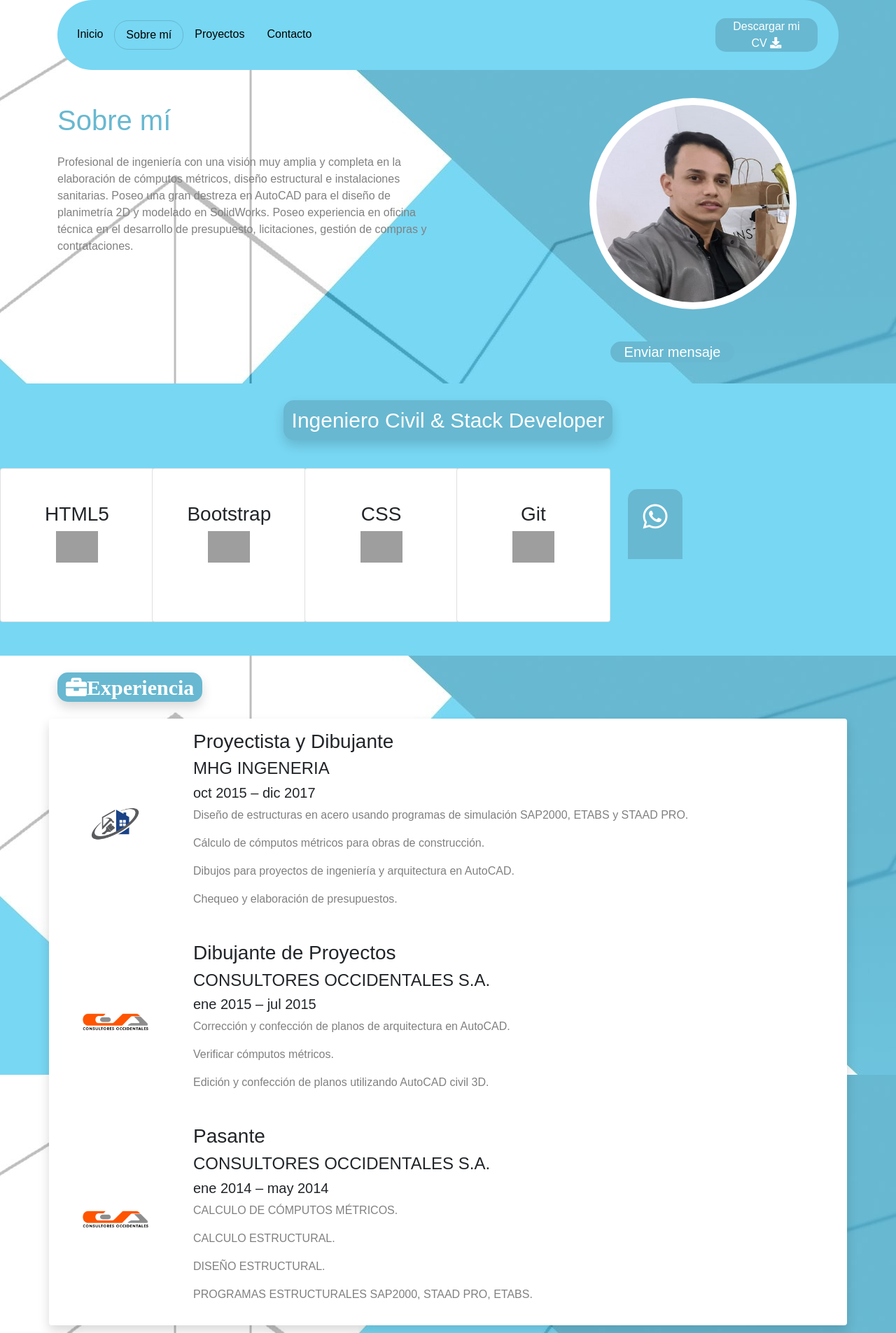
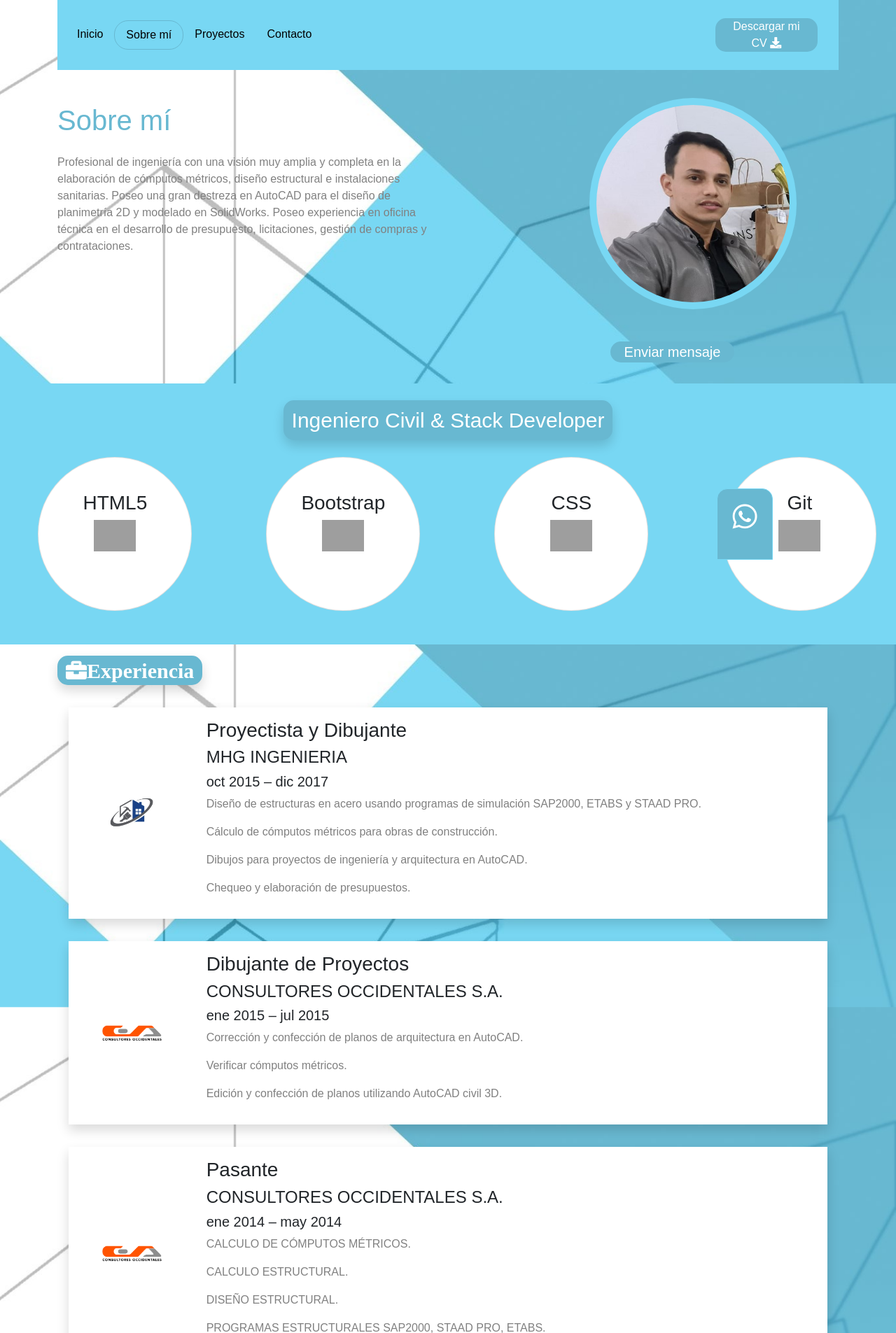
Before and after one commit to ggerman57/portfolio, a PHP site: page /sobre-mi.html in a window 1280 px wide. Shown: the top 1905 px of the page at 70% size. Run offline with PHP 8.4, Linux system fonts and the light colour scheme; grey boxes are pictures that could not be loaded.

Commit message:
cambio 18-5

```diff
--- a/css/estilos.css
+++ b/css/estilos.css
@@ -10,13 +10,15 @@ body{
 #proyectos{
     background-image: url(../images/azul3.jpg);
     background-size: 100%;
-    background-repeat: no-repeat;
 }
 #inicio{
     background-image: url(../images/azul3.jpg);
+    background-repeat: no-repeat;
+    background-size: 100%;
 }
 #sobre-mi{
     background-image: url(../images/azul3.jpg);
+    background-size: 100%;
 }
 p{
     color: grey;
@@ -35,10 +37,22 @@ nav .active{
     border-radius: 20px;
     text-align: center !important;
 }
+p.shadow.bienvenidos{
+    background-color: transparent;
+    border-radius: 20px;
+    border: 1px solid white;
+    color: black;
+}
 .cohete{
     height: 350px;
 }
 .cohete:hover{
+    transform: scale(1.1);
+}
+.ingcivil{
+    height: 350px;
+}
+.ingcivil:hover{
     transform: scale(1.1);
 }
 input, textarea, .btn{
@@ -52,10 +66,14 @@ input, textarea, .btn{
     color: white;
     border-radius: 1px solid #68b8d1;
 }
-.img-circle {
+.img-circle-2{
     margin: 1em auto;
-    display: block;
-    background-color: #fff;
+    background-color: #78d7f3;
+    padding: 10px;
+    border-radius: 50%;
+}
+.img-circle{
+    background-color: #white;
     padding: 10px;
     border-radius: 50%;
 }
@@ -66,7 +84,7 @@ input, textarea, .btn{
 }
 #proyectos .color-gradiente{
     background-color: #78d7f3;
-    }
+}
 #sobre-mi .color-gradiente{
     background-color: #78d7f3;
 }
@@ -106,12 +124,12 @@ footer .whatsapp{
     text-align: center;
     padding-bottom: 30px;
     padding-top: 10px;
-    margin-left: 70%;
+    margin-left: 80%;
     border: 1px solid  #78d7f3;
 }
 footer .whatsapp a{
     color: white;
-    }
+}
 footer .fa-linkedin-in{
     background-color: #68b8d1;
     color: white;
@@ -124,9 +142,8 @@ footer .fa-linkedin-in{
     padding-top: 10px;
     border: 1px solid  #78d7f3;
 }
-.bg-dark {
+.bg-dark{
     background-color: #78d7f3!important;
-    border-radius: 100px;
 }
 footer .fa-github{
     background-color: #68b8d1;
@@ -152,31 +169,23 @@ footer, footer a{
     height: 220px;
     width: 220px;
 }
-#sobre-mi .card-idioma{
-    height: 200px;
-    width: 200px;
-}
-#idiomas .card-idioma{
-    height: 200px;
-    width: 200px;
-}
 @media (max-width: 750px) {/* Para mobile */
-    #contacto {
+    #contacto{
         background-image: url(../images/azul4.jpg);
         background-repeat: no-repeat;
         background-size: 100%;
     }
-    #inicio {
+    #inicio{
         background-image: url(../images/azul4.jpg);
         background-repeat: no-repeat;
         background-size: 100%;
     }
-    #sobre-mi {
+    #sobre-mi{
         background-image: url(../images/azul4.jpg);
         background-repeat: no-repeat;
         background-size: 100%;
     }
-    #proyectos {
+    #proyectos{
         background-image: url(../images/azul4.jpg);
         background-repeat: no-repeat;
         background-size: 100%;
--- a/sobre-mi.html
+++ b/sobre-mi.html
@@ -37,8 +37,9 @@
                             <a class="nav-link px-3" href="contacto.html">Contacto</a>
                         </li>
                     </ul>
-                    <div class="d-inline">
-                        <a href="" class="btn btn-azul">Descargar mi CV <i class="fas fa-download"></i></a>
+                    <div>
+                        <a href="files/CV ING GERMAN.pdf" class="btn btn-azul">Descargar mi CV <i
+                                class="fas fa-download"></i></a>
                     </div>
                 </div>
             </div>
@@ -56,7 +57,7 @@
                 </div>
                 <div class="col-12 col-sm-6 offset-sm-2" style="width: 320px">
                     <img src="images/germangutierrez.jpeg" alt="German Gutierrez" title="German Gutierrez"
-                        class="img-fluid img-circle">
+                        class="img-fluid img-circle-2">
                     <a href="contacto.html" class="btn btn-azul" style="font-size: 20px;">Enviar mensaje</a>
                 </div>
             </div>
@@ -69,52 +70,50 @@
                     </div>
                 </div>
             </div>
-            <div class="row mt-3">
-                <div class="col-sm-2 col-4 text-center">
-                    <div class="px-5 py-5 card">
+            <div class="row">
+                <div class="col-sm-2 col-md-2 text-center mx-auto">
+                    <div class="py-5 card img-circle">
                         <h3>HTML5</h3>
                         <img class="img-fluid mx-auto" width="60"
                             src="https://img.stackshare.io/service/2538/kEpgHiC9.png">
                     </div>
                 </div>
-                <div class="col-sm-2 col-4 text-center">
-                    <div class="px-5 py-5 card">
+                <div class="col-sm-2 col-md-2 text-center mx-auto">
+                    <div class="py-5 card img-circle">
                         <h3>Bootstrap</h3>
-                        <img class="img-fluid d-block mx-auto" width="60"
+                        <img class="img-fluid mx-auto" width="60"
                             src="https://img.stackshare.io/service/1101/C9QJ7V3X.png">
                     </div>
                 </div>
-                <div class="col-sm-2 col-4 text-center">
-                    <div class="px-5 py-5 card">
+                <div class="col-sm-2 col-md-2 text-center mx-auto">
+                    <div class="py-5 card img-circle">
                         <h3>CSS</h3>
-                        <img class="img-fluid d-block mx-auto" width="60"
-                            src="https://img.stackshare.io/service/6727/css.png">
+                        <img class="img-fluid mx-auto" width="60" src="https://img.stackshare.io/service/6727/css.png">
                     </div>
                 </div>
-                <div class="col-sm-2 col-4 text-center">
-                    <div class="px-5 py-5 card">
+                <div class="col-sm-2 col-md-2 text-center mx-auto">
+                    <div class="py-5 card img-circle">
                         <h3>Git</h3>
-                        <img class="img-fluid d-block mx-auto" width="60"
-                            src="https://img.stackshare.io/service/1046/git.png">
+                        <img class="img-fluid mx-auto" width="60" src="https://img.stackshare.io/service/1046/git.png">
                     </div>
                 </div>
             </div>
         </section>
-        <section id="experiencia" class="container">
+        <section class="container">
             <div class="row">
                 <div class="col-12">
-                    <h2 class="my-4 btn shadow fas fa-briefcase" style="font-size: 30px;">Experiencia</h2>
+                    <h2 class="btn shadow fas fa-briefcase my-3" style="font-size: 30px;">Experiencia</h2>
                 </div>
             </div>
-            <div class="row shadow bg-white rounded">
+            <div class="row">
                 <div class="col-12">
-                    <div class="row">
-                        <div class="col-2 px-5 py-3 my-auto d-none d-sm-block">
-                            <img src="images/mhg.jpg" class="img-fluid baw" title="MHG-Ingeneria">
+                    <div class="row  shadow m-3 bg-white">
+                        <div class="col-2 px-5 py-3 my-auto">
+                            <img src="images/mhg.jpg" class="img-fluid" title="MHG-Ingenieria">
                         </div>
-                        <div class="col-12- col-sm-10 p-3">
+                        <div class="col-12 col-sm-10 p-3">
                             <h3>Proyectista y Dibujante</h3>
-                            <h4>MHG INGENERIA</h4>
+                            <h4>MHG INGENIERIA</h4>
                             <h5>oct 2015 – dic 2017</h5>
                             <p>Diseño de estructuras en acero usando programas de simulación SAP2000, ETABS y STAAD PRO.
                             </p>
@@ -127,9 +126,9 @@
                     </div>
                 </div>
                 <div class="col-12">
-                    <div class="row">
-                        <div class="col-2 px-5 py-3 my-auto d-none d-sm-block">
-                            <img src="images/cosa.png" class="img-fluid baw" title="COSA">
+                    <div class="row  shadow bg-white m-3">
+                        <div class="col-2 px-5 py-3 my-auto">
+                            <img src="images/cosa.png" class="img-fluid" title="COSA">
                         </div>
                         <div class="col-12 col-sm-10 p-3">
                             <h3>Dibujante de Proyectos</h3>
@@ -142,9 +141,9 @@
                     </div>
                 </div>
                 <div class="col-12">
-                    <div class="row">
-                        <div class="col-2 px-5 py-3 my-auto d-none d-sm-block">
-                            <img src="images/cosa.png" class="img-fluid baw" title="COSA">
+                    <div class="row shadow bg-white m-3">
+                        <div class="col-2 px-5 py-3 my-auto">
+                            <img src="images/cosa.png" class="img-fluid" title="COSA">
                         </div>
                         <div class="col-12 col-sm-10 p-3">
                             <h3>Pasante</h3>
@@ -159,17 +158,16 @@
                 </div>
             </div>
         </section>
-        <section id="formacion" class="container">
+        <section class="container">
             <div class="row">
                 <div class="col-12">
-                    <h2 class="my-4 btn shadow fas fa-briefcase" style="font-size: 30px;">Formación acádémica</h2>
+                    <h2 class="btn shadow fas fa-briefcase my-3" style="font-size: 30px;">Formación acádémica</h2>
                 </div>
             </div>
-            <div class="row shadow bg-white rounded">
             <div class="col-12">
-                    <div class="row">
-                        <div class="col-2 px-5 py-3 my-auto d-none d-sm-block">
-                            <img src="images/uru.png" class="img-fluid baw" title="depcsuite">
+                <div class="row shadow bg-white m-3">
+                    <div class="col-2 px-5 py-3 my-auto">
+                        <img src="images/uru.png" class="img-fluid" title="URU">
                     </div>
                     <div class="col-12- col-sm-10 p-3">
                         <h3>INGENIERO CIVIL</h3>
@@ -182,28 +180,114 @@
                     </div>
                 </div>
             </div>
-            </div>
         </section>
         <section id="formacion" class="container">
             <div class="row">
-                <div class="col-12 pt-5 pb-4">
-                    <h2 class="my-4 btn shadow fas fa-graduation-cap" style="font-size: 30px;">Cursos de desarrollo profesional</h2>
+                <div class="col-12">
+                    <h2 class="my-4 btn shadow fas fa-graduation-cap" style="font-size: 30px;">Cursos de desarrollo
+                        profesional</h2>
                 </div>
             </div>
-            <div class="row shadow bg-white rounded">
             <div class="col-12">
-                    <div class="row">
-                        <div class="col-2 px-5 py-3 my-auto d-none d-sm-block">
-                            <img src="images/xiomara.jpg" class="img-fluid baw" title="depcsuite">
+                <div class="row shadow bg-white m-3">
+                    <div class="col-2 px-4 py-4">
+                        <img src="images/xiomara.jpg" class="img-fluid" title="ing xiomara orozco">
                     </div>
-                        <div class="col-12- col-sm-10 p-3">
-                            <h3>STAAD PRO</h3>
+                    <div class="col-12 col-sm-10 p-2">
+                        <h3>STAAD PRO, SAP2000, ETABS</h3>
                         <h4>Ing. Xiomara Orozco</h4>
                         <h5>2014</h5>
+                        <p>STAAD PRO: es un programa de cálculo de estructuras por elementos finitos, de uso muy
+                            intuitivo y con una gran cantidad de opciones y códigos de diseño para el
+                            dimensionamiento de todo tipo de estructuras metálicas y de hormigón.</p>
+                        <p>SAP2000: es un programa comercial de cálculo de estructuras basado en el Método de los
+                            Elementos Finitos (MEF). El origen de su nombre viene de sus siglas en inglés de
+                            Structural Analysis Program (Programa de Análisis Estructural).</p>
+                        <p>ETABS: es un software revolucionario en el análisis estructural y dimensionamiento de
+                            edificios. ETABS tiene la capacidad de cubrir todos los pasos para el modelamiento,
+                            creación y generación de detalles de una estructura.</p>
+                    </div>
+                </div>
+            </div>
+            <div class="col-12">
+                <div class="row shadow bg-white m-3">
+                    <div class="col-2 px-4 py-4">
+                        <img src="images/centecpro.png" class="img-fluid" title="ing xiomara orozco">
+                    </div>
+                    <div class="col-12 col-sm-10 p-2">
+                        <h3>CÓMPUTOS MÉTRICOS</h3>
+                        <h4>CentecPro</h4>
+                        <h5>2015</h5>
                         <p>Los cómputos métricos son problemas de medición de longitudes, áreas y volúmenes que
                             requieren el manejo de fórmulas geométricas para su cálculo; los términos cómputo,
                             cubicación y metrado son palabras equivalentes.</p>
                     </div>
+                </div>
+            </div>
+            <div class="col-12">
+                <div class="row shadow bg-white m-3">
+                    <div class="col-2 px-4 py-4">
+                        <img src="images/centecpro.png" class="img-fluid" title="ing xiomara orozco">
+                    </div>
+                    <div class="col-12 col-sm-10 p-2">
+                        <h3>AUTOCAD</h3>
+                        <h4>CentecPro</h4>
+                        <h5>2015</h5>
+                        <p>Es un software reconocido a nivel internacional por sus amplias capacidades de edición,
+                            que hacen posible el dibujo digital de planos de edificios o la recreación de imágenes
+                            en 3D; es uno de los programas más usados por arquitectos, ingenieros, diseñadores
+                            industriales y otros.</p>
+                    </div>
+                </div>
+            </div>
+            <div class="col-12">
+                <div class="row shadow bg-white m-3">
+                    <div class="col-2 px-4 py-4">
+                        <img src="images/centecpro.png" class="img-fluid" title="ing xiomara orozco">
+                    </div>
+                    <div class="col-12 col-sm-10 p-2">
+                        <h3>Microsoft Excel</h3>
+                        <h4>CentecPro</h4>
+                        <h5>2016</h5>
+                        <p>Es un software que forma parte de Microsoft Office y que permite realizar tareas y
+                            organizar datos de programación, finanzas, contaduría, entre muchos otros tipos, a
+                            través de hojas de cálculo. La hoja de cálculo de Excel es la base para realizar tus
+                            trabajos en el programa.</p>
+                    </div>
+                </div>
+            </div>
+            <div class="col-12">
+                <div class="row shadow bg-white m-3">
+                    <div class="col-2 px-4 py-4">
+                        <img src="images/centecpro.png" class="img-fluid" title="ing xiomara orozco">
+                    </div>
+                    <div class="col-12 col-sm-10 p-2">
+                        <h3>SolidWorks</h3>
+                        <h4>CentecPro</h4>
+                        <h5>2016</h5>
+                        <p>Es un software de diseño CAD 3D para modelar piezas y ensamblajes en 3D y planos 2D.
+                            SOLIDWORKS ofrece un abanico de soluciones para cubrir los aspectos implicados en el
+                            proceso de desarrollo del producto, como lo son: Crear, diseñar, simular, fabricar,
+                            publicar y gestionar los datos del proceso de diseño.</p>
+                    </div>
+                </div>
+            </div>
+            <div class="col-12">
+                <div class="row shadow bg-white m-3">
+                    <div class="col-2 px-4 py-4">
+                        <img src="images/depc.png" class="img-fluid" title="ing xiomara orozco">
+                    </div>
+                    <div class="col-12 col-sm-10 p-2">
+                        <h3>Programación Full Stack</h3>
+                        <h4>DEPCSUITE S.A.</h4>
+                        <h5>2016</h5>
+                        <p>El curso está orientado a que aprendas a programar. Serás capaz de desarrollar páginas
+                            web, sistemas web o sitios ecommerce.</p>
+                        <p> Durante el curso adquirirás conocimiento en tecnologías de programación actuales que se
+                            emplean en el ámbito corporativo, como así también sentar las bases de la lógica de
+                            programación.</p>
+                        <p> Si ya tenés una base sólida de programación, te invito a que veas el Curso de
+                            Programación Mobile</p>
                     </div>
                 </div>
             </div>
@@ -231,7 +315,6 @@
                             class="fab fa-whatsapp"></i></a>
                 </div>
             </div>
-
         </div>
     </footer>
     <script src="css/bootstrap/js/bootstrap.bundle.min.js"></script>
```
Also changed, not shown: contacto.html (+3 -4 lines), index.html (+8 -6 lines), proyectos.html (+3 -4 lines), images/centecpro.png (added), images/civil.png (added), images/depc.png (added), images/german.jpg (added), images/german2.jpg (added), 1 other file. Lines whose indentation alone changed are shown as unchanged.
